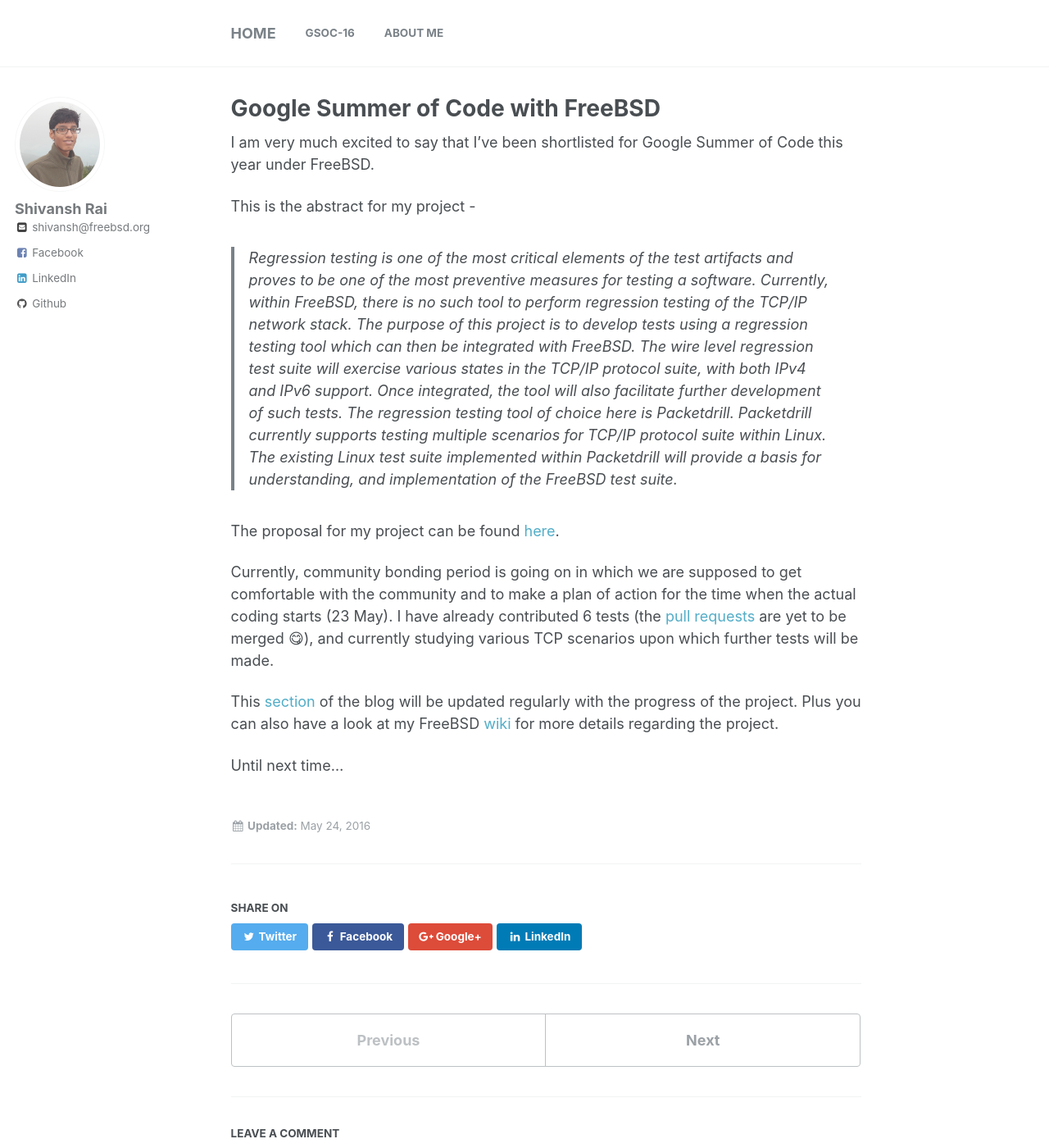
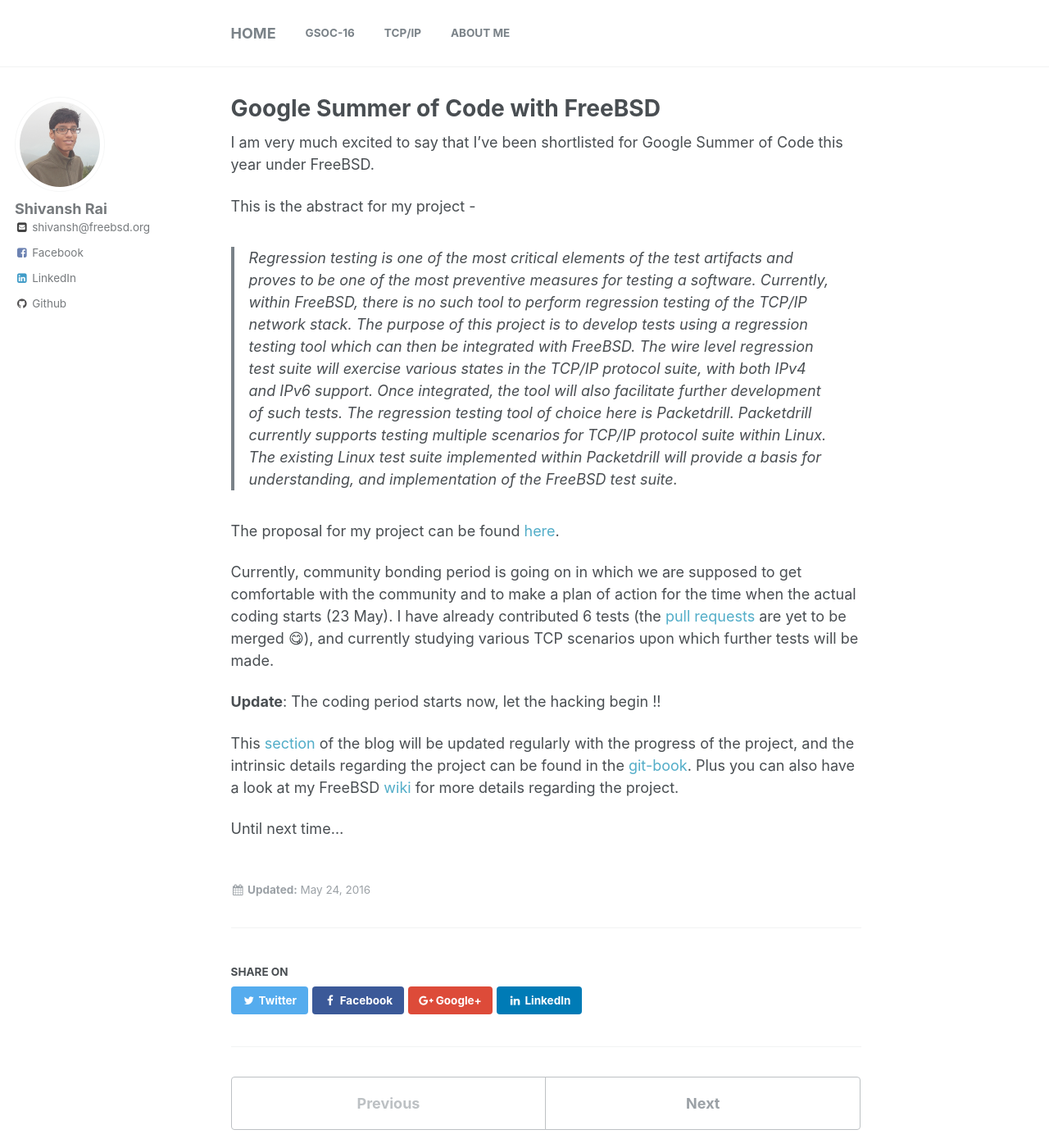
Before and after one commit to shivansh/shivansh.github.io, a Jekyll site: the page built from _gsoc/Google-Summer-of-Code-with-FreeBSD.md, in a window 1280 px wide and 1400 px high. Shown: the whole window at 82% size. Built offline with Jekyll 4.4.1, drawn with Linux system fonts in a browser that asks for light colours; comment, search, counter and statistics services are not loaded.

Commit message:
GSOC status update

```diff
--- a/_config.yml
+++ b/_config.yml
@@ -11,7 +11,7 @@
 title_separator          : "-"
 name                     : "Shivansh Rai"
 description              : "My personal blog"
-url                      : #http://shivrai.github.io
+url                      : http://shivrai.github.io
 baseurl                  :
 gh_repo                  :
 teaser                   : # filename of teaser fallback teaser image placed in /images/, .e.g. "500x300.png"
--- a/_data/navigation.yml
+++ b/_data/navigation.yml
@@ -4,5 +4,8 @@
   - title: "GSoC-16"
     url: /gsoc/
 
+  - title: "TCP/IP"
+    url: https://www.gitbook.com/book/shivrai/tcp-ip/details
+
   - title: "About me"
     url: /about.html
--- a/_gsoc/Google-Summer-of-Code-with-FreeBSD.md
+++ b/_gsoc/Google-Summer-of-Code-with-FreeBSD.md
@@ -14,6 +14,8 @@
 
 Currently, community bonding period is going on in which we are supposed to get comfortable with the community and to make a plan of action for the time when the actual coding starts (23 May). I have already contributed 6 tests (the <a href="https://github.com/hirenp/packetdrill/pulls" target="_blank">pull requests</a> are yet to be merged &#x1F60B;), and currently studying various TCP scenarios upon which further tests will be made.
 
-This <a href="http://shivrai.github.io/gsoc/" target="_blank">section</a> of the blog will be updated regularly with the progress of the project. Plus you can also have a look at my FreeBSD <a href="https://wiki.freebsd.org/SummerOfCode2016/TCP-IP-RegressionTestSuite" target="_blank">wiki</a> for more details regarding the project.
+**Update**: The coding period starts now, let the hacking begin !!
+
+This <a href="http://shivrai.github.io/gsoc/">section</a> of the blog will be updated regularly with the progress of the project, and the intrinsic details regarding the project can be found in the <a href="https://www.gitbook.com/book/shivrai/tcp-ip/details" target="_blank">git-book</a>. Plus you can also have a look at my FreeBSD <a href="https://wiki.freebsd.org/SummerOfCode2016/TCP-IP-RegressionTestSuite" target="_blank">wiki</a> for more details regarding the project.
 
 Until next time...
```
